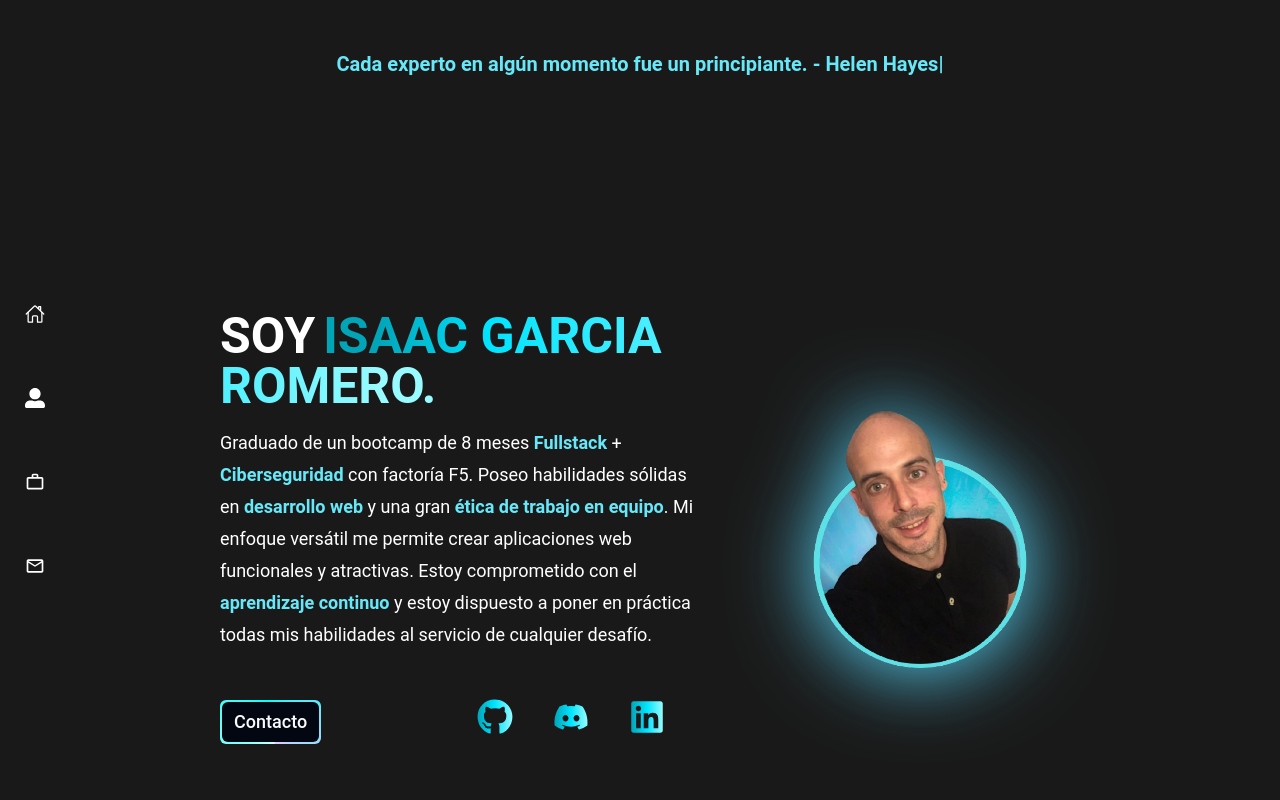
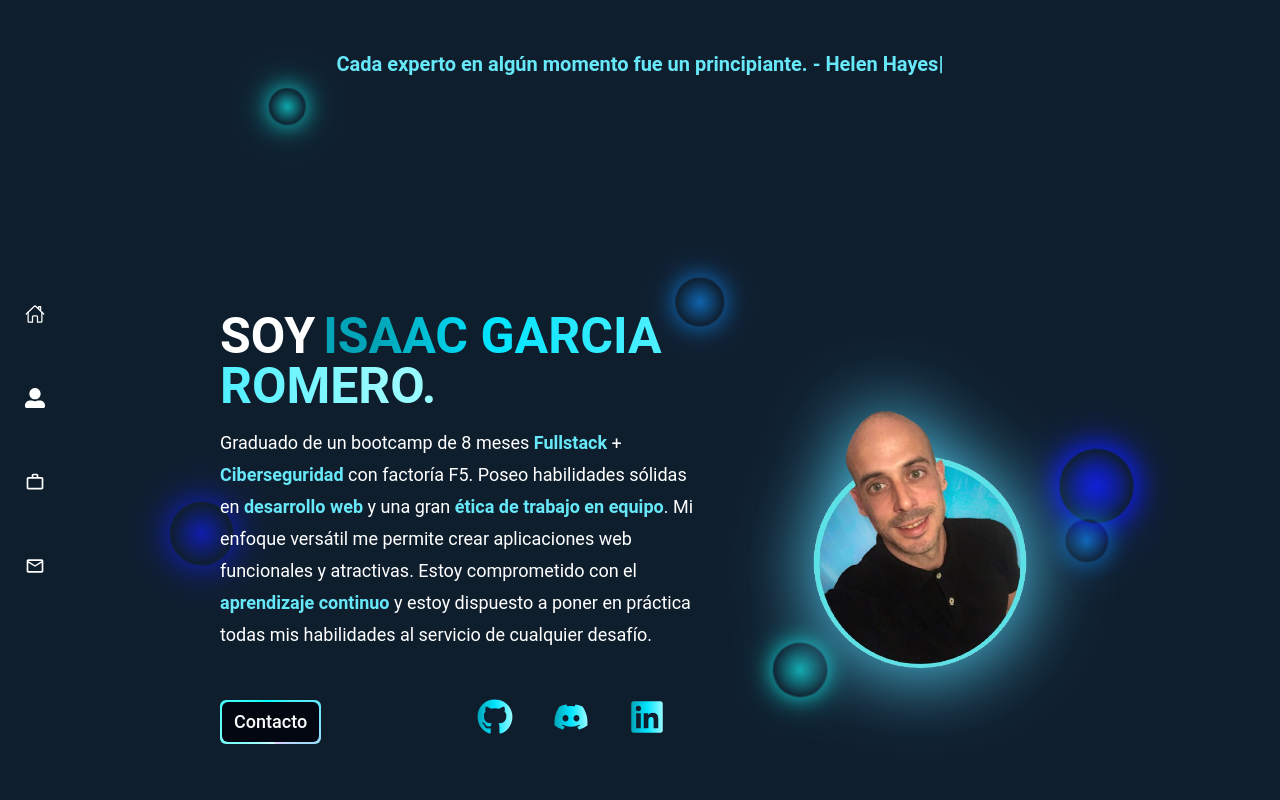
Before and after one commit to Isarok/Portfolio-Isaac, a React (Vite) app: page / in a window 1280 px wide. Shown: the top 800 px of the page. Built offline with nearby package versions, Linux system fonts and the light colour scheme; some icons are missing.

Commit message:
feature/desing_addedBackgroundAnimation

```diff
--- a/src/App.jsx
+++ b/src/App.jsx
@@ -9,9 +9,19 @@ import Navbar from "./components/Navbar";
 import Project from "./components/Project";
 import Footer from "./components/Footer";
 
+import '../src/components/styles.css/animation.css';
 function App() {
   return (
-    <div className="bg-no-repeat bg-cover overflow-hidden text-white bg-black/90 mix-blend-800">
+    <div className="bg-no-repeat bg-cover overflow-hidden text-white bg-black/10 mix-blend-500">
+      <div className="animated-bg">
+      <div className="dot"></div>
+        <div className="dot"></div>
+        <div className="dot"></div>
+        <div className="dot"></div>
+        <div className="dot"></div>
+        <div className="dot"></div>
+
+        </div>
       <Header />
       <Navbar />
       <Main />
--- /dev/null
+++ b/src/components/styles.css/animation.css
@@ -0,0 +1,136 @@
+@keyframes moveDots {
+    0% {
+      transform: rotate(0deg) scale(1) translateX(0px) translateY(0px);
+    }
+    25% {
+      transform: rotate(45deg) scale(1.2) translateX(100px) translateY(50px);
+    }
+    50% {
+      transform: rotate(90deg) scale(1) translateX(0px) translateY(100px);
+    }
+    75% {
+      transform: rotate(135deg) scale(1.2) translateX(-100px) translateY(50px);
+    }
+    100% {
+      transform: rotate(180deg) scale(1) translateX(0px) translateY(0px);
+    }
+  }
+
+
+
+  /* Estructura general para el fondo animado */
+  .animated-bg {
+    position: fixed;
+    top: 0;
+    left: 0;
+    width: 100vw;
+    height: 100vh;
+    z-index: -1; /* Aseguramos que esté detrás del contenido */
+    background-color: #123; /* Color base del fondo */
+    overflow: hidden;
+  }
+
+  /* Crear múltiples puntos animados con diferentes colores y posiciones */
+  .animated-bg::before,
+  .animated-bg::after,
+  .animated-bg .dot {
+    content: '';
+    position: absolute;
+    border-radius: 50%;
+    background: radial-gradient(circle, hsla(180, 100%, 50%, 0.5) 0%, hsla(180, 100%, 50%, 0) 70%);
+    box-shadow: 0 0 15px hsla(180, 100%, 50%, 0.8),
+                0 0 30px hsla(180, 100%, 50%, 0.6);
+    mix-blend-mode: screen;
+    animation: moveDots infinite ease-in-out;
+  }
+
+  /* Ajustar las propiedades para cada punto */
+  .animated-bg::before {
+    top: 10%;
+    left: 20%;
+    width: 2em;
+    height: 2em;
+    background: radial-gradient(circle, hsla(180, 100%, 50%, 0.7) 0%, hsla(180, 100%, 50%, 0) 70%);
+    box-shadow: 0 0 20px hsla(180, 100%, 50%, 0.8),
+                0 0 40px hsla(180, 100%, 50%, 0.5);
+    animation-duration: 80s;
+    animation: moveDots 100s infinite ease-in-out;
+
+  }
+
+  .animated-bg::after {
+    top: 80%;
+    left: 60%;
+    width: 3em;
+    height: 3em;
+    background: radial-gradient(circle, hsla(180, 100%, 50%, 0.7) 0%, hsla(180, 100%, 50%, 0) 70%);
+    box-shadow: 0 0 20px hsla(180, 100%, 50%, 0.8),
+                0 0 40px hsla(180, 100%, 50%, 0.5);
+    animation-duration: 50s;
+    animation-delay: -15s;
+    animation: moveDots 160s infinite ease-in-out;
+  }
+
+  /* Crear más puntos con variaciones */
+  .animated-bg .dot:nth-child(1) {
+    top: 30%;
+    left: 50%;
+    width: 2.5em;
+    height: 2.5em;
+    background: radial-gradient(circle, hsla(210, 100%, 50%, 0.7) 0%, hsla(210, 100%, 50%, 0) 70%);
+    box-shadow: 0 0 20px hsla(210, 100%, 50%, 0.8),
+                0 0 40px hsla(210, 100%, 50%, 0.4);
+    animation-duration: 80s;
+    animation-delay: -25s;
+    animation: moveDots 55s infinite ease-in-out;
+  }
+
+  .animated-bg .dot:nth-child(2) {
+    top: 50%;
+    left: 10%;
+    width: 3em;
+    height: 3em;
+    background: radial-gradient(circle, hsla(240, 100%, 50%, 0.7) 0%, hsla(240, 100%, 50%, 0) 70%);
+    box-shadow: 0 0 25px hsla(240, 100%, 50%, 0.8),
+                0 0 50px hsla(240, 100%, 50%, 0.4);
+    animation-duration: 60s;
+    animation-delay: -65s;
+  }
+
+  .animated-bg .dot:nth-child(3) {
+    top: 80%;
+    left: 80%;
+    width: 2em;
+    height: 2em;
+    background: radial-gradient(circle, hsla(210, 100%, 50%, 0.7) 0%, hsla(210, 100%, 50%, 0) 70%);
+    box-shadow: 0 0 20px hsla(210, 100%, 50%, 0.8),
+                0 0 40px hsla(210, 100%, 50%, 0.4);
+    animation-duration: 65s;
+    animation-delay: -45s;
+  }
+
+  .animated-bg .dot:nth-child(4) {
+    top: 60%;
+    left: 90%;
+    width: 4em;
+    height: 4em;
+    background: radial-gradient(circle, hsla(240, 100%, 50%, 0.7) 0%, hsla(240, 100%, 50%, 0) 70%);
+    box-shadow: 0 0 25px hsla(240, 100%, 50%, 0.8),
+                0 0 50px hsla(240, 100%, 50%, 0.4);
+
+    animation-duration: 90s;
+    animation-delay: -45s;
+  }
+
+  .animated-bg .dot:nth-child(5) {
+    top: 60%;
+    left: 90%;
+    width: 4em;
+    height: 4em;
+    background: radial-gradient(circle, hsla(240, 100%, 50%, 0.7) 0%, hsla(240, 100%, 50%, 0) 70%);
+    box-shadow: 0 0 25px hsla(240, 100%, 50%, 0.8),
+                0 0 50px hsla(240, 100%, 50%, 0.4);
+
+    animation-duration: 90s;
+    animation-delay: -45s;
+  }
```
